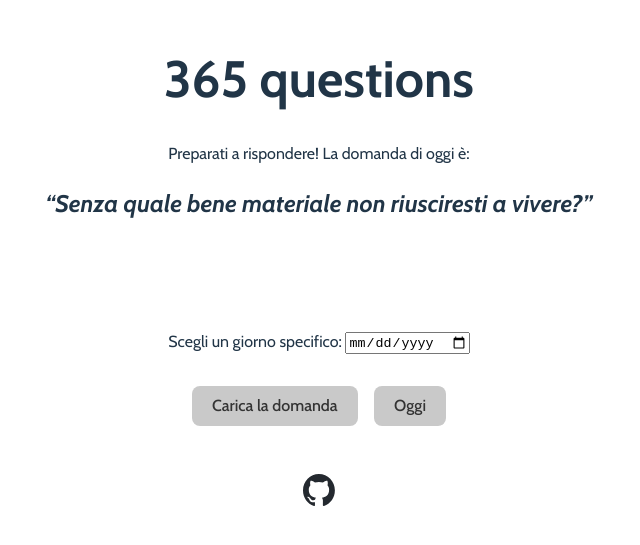
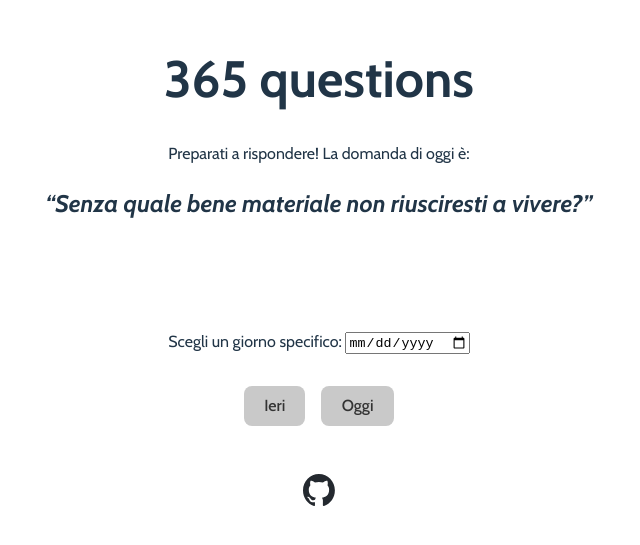
Before and after one commit to rob93c/DailyQuestions, a Vue app: page / in a window 1280 px wide. Shown: the part 123-668 px from the top of the page, without its empty margins (321-961 px from the left). Built offline with nearby package versions, Linux system fonts and the light colour scheme.

Commit message:
add yesterday button and automatically calculate question on custom date change

```diff
--- a/src/components/DailyQuestion.vue
+++ b/src/components/DailyQuestion.vue
@@ -17,8 +17,9 @@ let getMonth = (date: Date) => {
 
 let today = new Date();
 today = new Date(today.getFullYear(), today.getMonth(), today.getDate());
+let day = ref(today.getDate());
 let month = ref(getMonth(today));
-let day = ref(today.getDate());
+const yesterday = new Date(new Date().setDate(day.value - 1));
 
 let getIntro = (date: Date) => {
   if (date > today) {
@@ -44,7 +45,7 @@ const questions: Questions = questionsJson;
 let dailyQuestion = ref(loadQuestion(today));
 
 const customDate = ref<string | null>(null);
-const handleSubmit = () => {
+const handleChange = () => {
   if (customDate.value) {
     let selectedDate = new Date(customDate.value);
     selectedDate = new Date(selectedDate.getFullYear(), selectedDate.getMonth(), selectedDate.getDate());
@@ -71,13 +72,15 @@ let totalDays = ref(getDaysInYear(today));
   <br>
 
   <div class="form-container">
-    <form @submit.prevent="handleSubmit">
+    <form @change="handleChange">
       <div>
         <label for="date">Scegli un giorno specifico: </label>
         <input type="date" id="date" v-model="customDate" required>
       </div>
       <div class="button-row">
-        <button :class="['btn', theme]">Carica la domanda</button>
+        <button :class="['btn', theme]" type="button"
+                @click="dailyQuestion = loadQuestion(yesterday); totalDays = getDaysInYear(yesterday)">Ieri
+        </button>
         <button :class="['btn', theme]" type="button"
                 @click="dailyQuestion = loadQuestion(today); totalDays = getDaysInYear(today)">Oggi
         </button>
```
